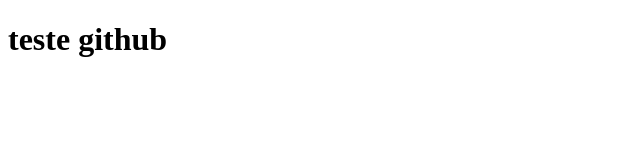
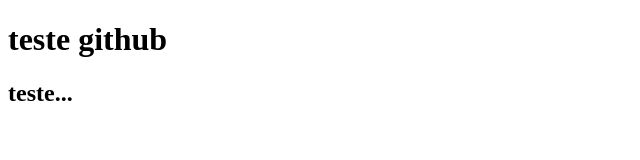
Before and after one commit to DaviZKL/teste, a plain HTML site: page index.html in a window 1280 px wide. Shown: the full height of the page, 0-640 px from the left. Drawn offline with Linux system fonts and the light colour scheme.

Commit message:
Update index.html

```diff
--- a/index.html
+++ b/index.html
@@ -7,5 +7,6 @@
 </head>
 <body>
     <h1>teste github</h1>
+    <h2>teste...</h2>
 </body>
 </html>
```
